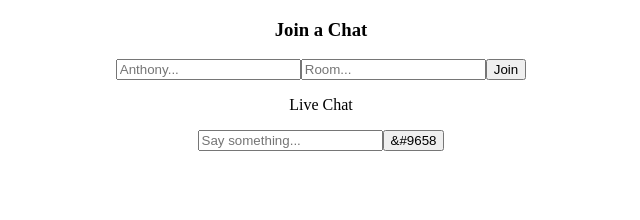
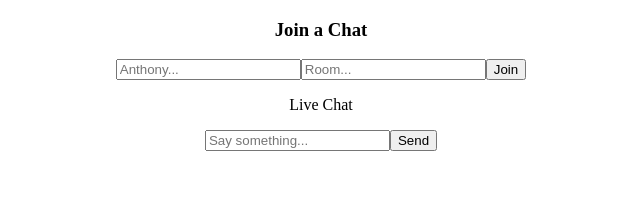
Before and after one commit to aciardelli/globalingo, a React (Create React App) app in the folder client/: page / in a window 1280 px wide. Shown: the top 220 px of the page, without its empty margins (319-959 px from the left). Built offline with nearby package versions, Linux system fonts and the light colour scheme; no server answers.

Commit message:
Send message button added

```diff
--- a/client/src/Chat.js
+++ b/client/src/Chat.js
@@ -25,7 +25,7 @@ function Chat({ socket, username, room }) {
         <div className="chat-body"></div>
         <div className="chat-footer">
             <input type="text" placeholder="Say something..." onChange={(event) => setCurrentMessage(event.target.value)}/>
-            <button onClick={sendMessage}>&#9658</button>
+            <button onClick={sendMessage}>Send</button>
         </div>
     </div>
   )
```
